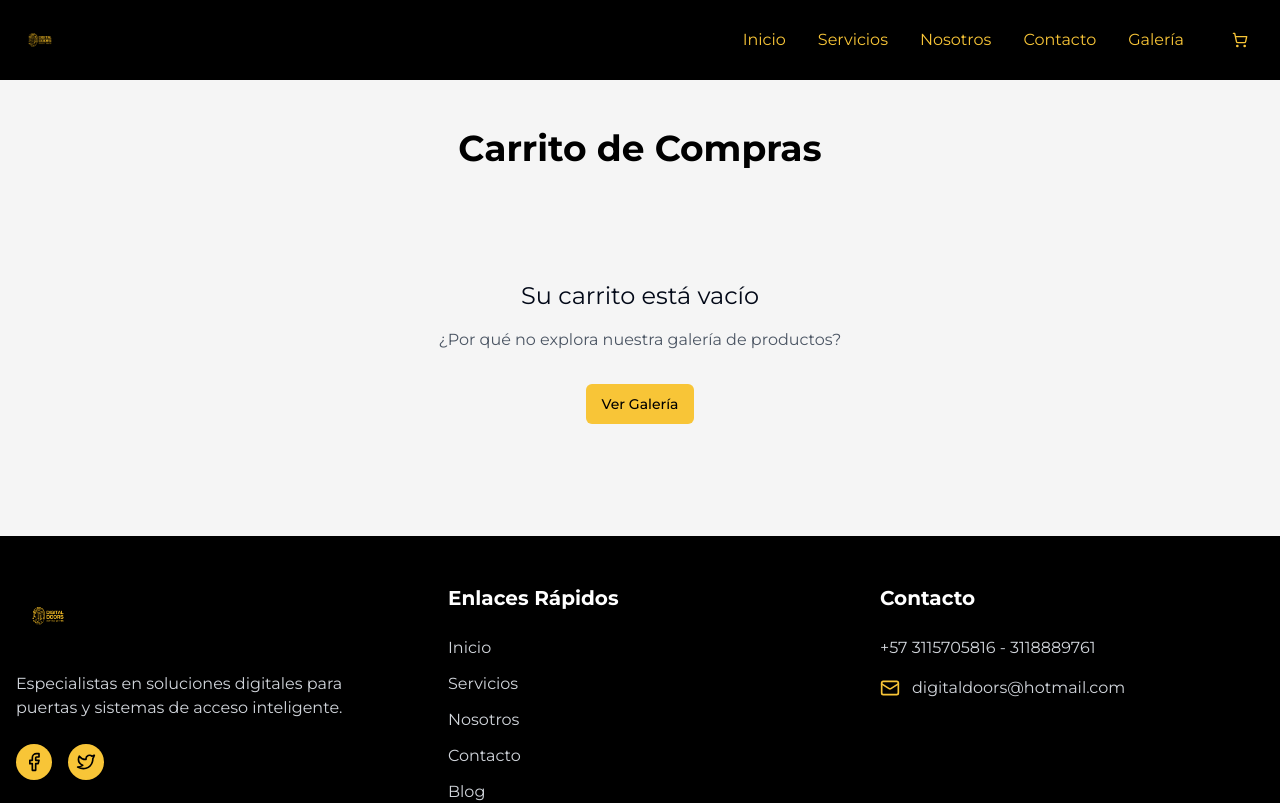
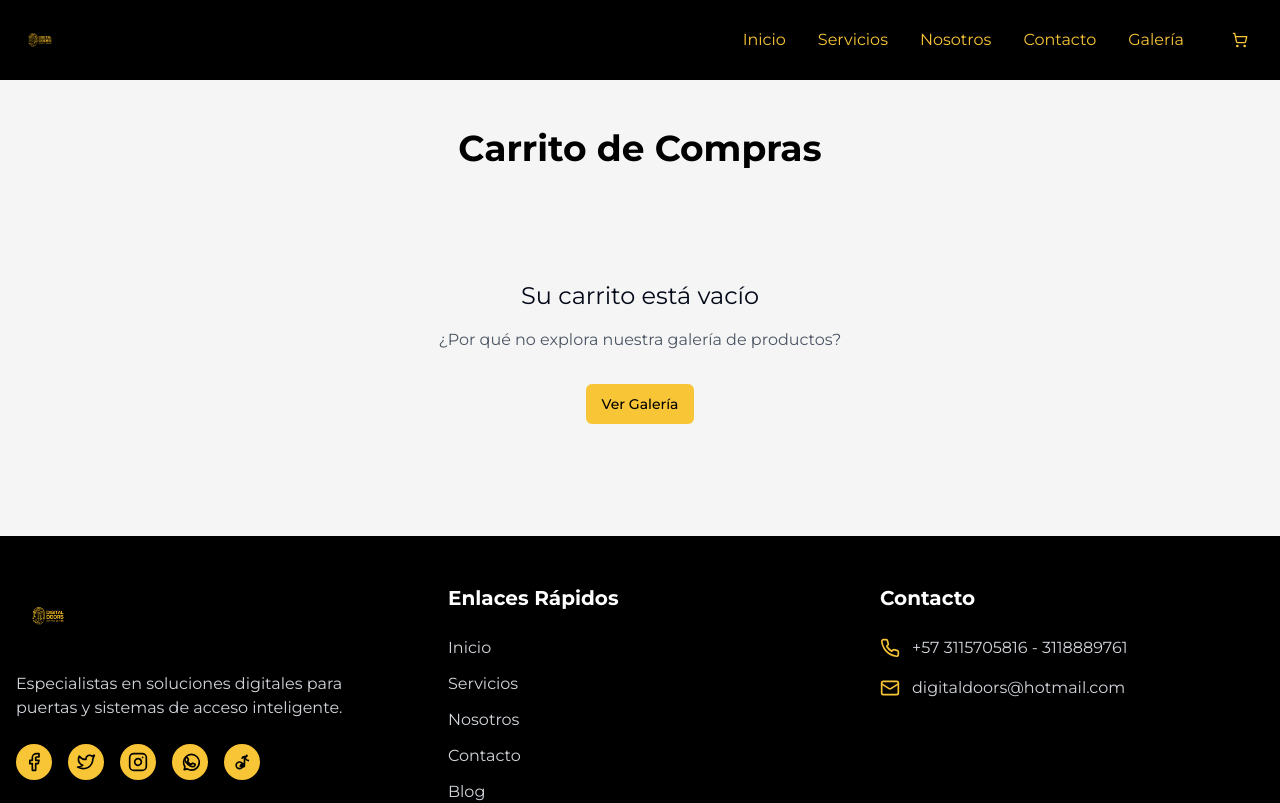
Before and after one commit to jhonpardo007/digital-doorway-designs, a React (Vite) app: page /carrito in a window 1280 px wide. Shown: the top 803 px of the page. Built offline with nearby package versions, Linux system fonts and the light colour scheme.

Commit message:
Add social media icons to footer
Add TikTok, WhatsApp, and Instagram icons to the footer.

```diff
--- a/src/components/Footer.tsx
+++ b/src/components/Footer.tsx
@@ -1,4 +1,6 @@
-import { Mail, Phone, MapPin } from "lucide-react";
+
+import { Mail, Phone, MapPin, Instagram, Youtube, Tiktok } from "lucide-react";
+
 const Footer = () => {
   return <footer className="bg-digital-black text-white">
       <div className="container mx-auto px-4 py-12">
@@ -18,6 +20,29 @@ const Footer = () => {
               <a href="#" className="bg-digital-gold p-2 rounded-full text-digital-black hover:bg-white transition-colors duration-300">
                 <svg xmlns="http://www.w3.org/2000/svg" width="24" height="24" viewBox="0 0 24 24" fill="none" stroke="currentColor" strokeWidth="2" strokeLinecap="round" strokeLinejoin="round" className="w-5 h-5">
                   <path d="M22 4.01c-1 .49-1.98.689-3 .99-1.121-1.265-2.783-1.335-4.38-.737S11.977 6.323 12 8v1c-3.245.083-6.135-1.395-8-4 0 0-4.182 7.433 4 11-1.872 1.247-3.739 2.088-6 2 3.308 1.803 6.913 2.423 10.034 1.517 3.58-1.04 6.522-3.723 7.651-7.742a13.84 13.84 0 0 0 .497-3.753C20.18 7.773 21.692 5.25 22 4.009z"></path>
+                </svg>
+              </a>
+
+              {/* Instagram Icon */}
+              <a href="#" className="bg-digital-gold p-2 rounded-full text-digital-black hover:bg-white transition-colors duration-300">
+                <Instagram className="w-5 h-5" />
+              </a>
+
+              {/* WhatsApp Icon */}
+              <a href="https://wa.me/573115705816" target="_blank" rel="noopener noreferrer" className="bg-digital-gold p-2 rounded-full text-digital-black hover:bg-white transition-colors duration-300">
+                <svg xmlns="http://www.w3.org/2000/svg" width="24" height="24" viewBox="0 0 24 24" fill="none" stroke="currentColor" strokeWidth="2" strokeLinecap="round" strokeLinejoin="round" className="w-5 h-5">
+                  <path d="M17.472 14.382c-.297-.149-1.758-.867-2.03-.967-.273-.099-.471-.148-.67.15-.197.297-.767.966-.94 1.164-.173.199-.347.223-.644.075-.297-.15-1.255-.463-2.39-1.475-.883-.788-1.48-1.761-1.653-2.059-.173-.297-.018-.458.13-.606.134-.133.298-.347.446-.52.149-.174.198-.298.298-.497.099-.198.05-.371-.025-.52-.075-.149-.669-1.612-.916-2.207-.242-.579-.487-.5-.669-.51-.173-.008-.371-.01-.57-.01-.198 0-.52.074-.792.372-.272.297-1.04 1.016-1.04 2.479 0 1.462 1.065 2.875 1.213 3.074.149.198 2.096 3.2 5.077 4.487.709.306 1.262.489 1.694.625.712.227 1.36.195 1.871.118.571-.085 1.758-.719 2.006-1.413.248-.694.248-1.289.173-1.413-.074-.124-.272-.198-.57-.347z"></path>
+                  <path d="M13.613 21.662a9.357 9.357 0 0 1-4.726-1.26l-.34-.202-3.517.923.941-3.44-.222-.352a9.38 9.38 0 0 1-1.437-4.99c0-5.184 4.217-9.4 9.4-9.4 2.513 0 4.875.98 6.654 2.76 1.78 1.777 2.758 4.142 2.757 6.65-.002 5.184-4.218 9.4-9.4 9.4-.001 0 0 0 0 0h-.001z"></path>
+                </svg>
+              </a>
+
+              {/* TikTok Icon */}
+              <a href="#" className="bg-digital-gold p-2 rounded-full text-digital-black hover:bg-white transition-colors duration-300">
+                <svg xmlns="http://www.w3.org/2000/svg" width="24" height="24" viewBox="0 0 24 24" fill="none" stroke="currentColor" strokeWidth="2" strokeLinecap="round" strokeLinejoin="round" className="w-5 h-5">
+                  <path d="M9 12a4 4 0 1 0 0 8 4 4 0 0 0 0-8z"></path>
+                  <path d="M19.5 10.5V10c-1 0-2-.5-2.5-1s-1.5-2-1.5-3c-1 0-2 0-2.5.5"></path>
+                  <path d="M12 7.5c.5-1 1.5-2 3.5-2 .5 0 .938-.063 1.25-.125A.563.563 0 0 0 17.5 4M10 17c0-.5.146-.966.5-1.5m4.5.5a2 2 0 1 1-4 0 2 2 0 0 1 4 0z"></path>
+                  <path d="M12 16a3 3 0 0 0 3-3V5.5"></path>
                 </svg>
               </a>
             </div>
@@ -54,7 +79,7 @@ const Footer = () => {
             <h3 className="text-xl font-bold mb-6">Contacto</h3>
             <div className="space-y-4">
               <div className="flex items-center">
-
+                <Phone className="text-digital-gold mr-3 h-5 w-5" />
                 <span className="text-gray-300">+57 3115705816 - 3118889761</span>
               </div>
               <div className="flex items-center">
```
